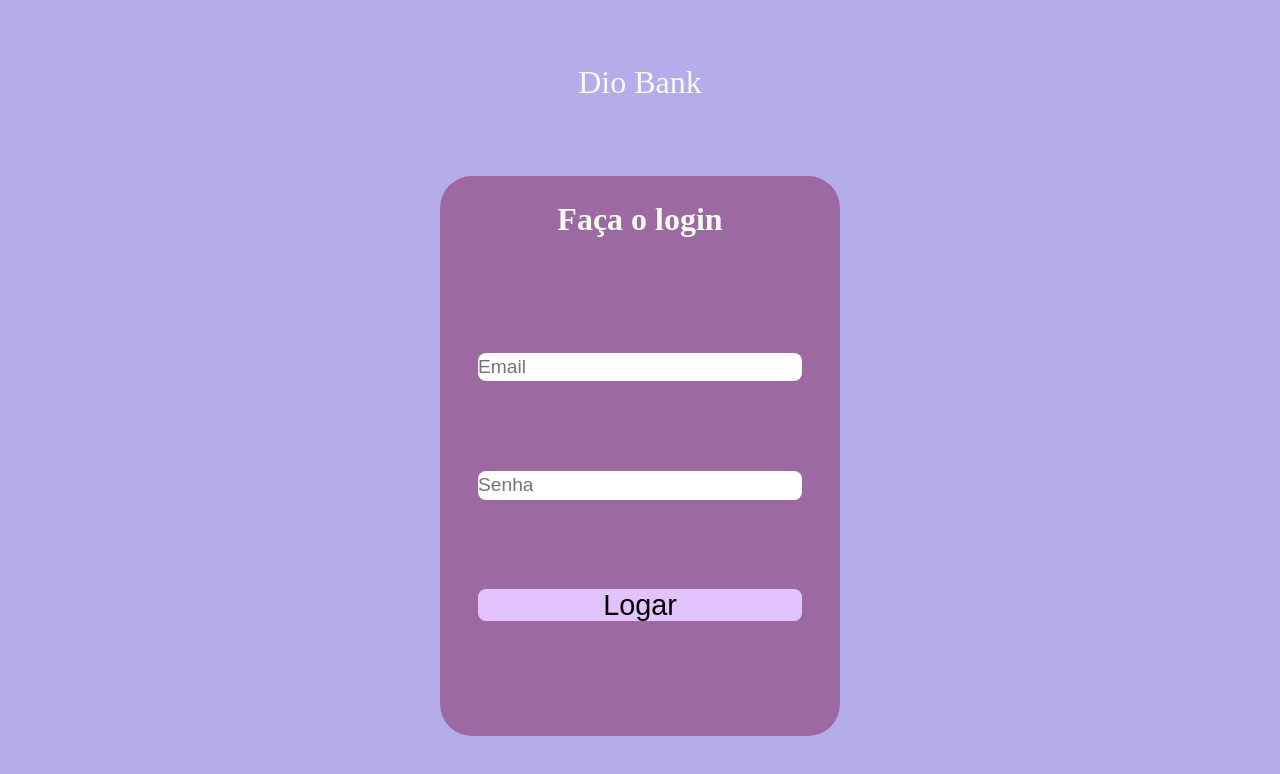
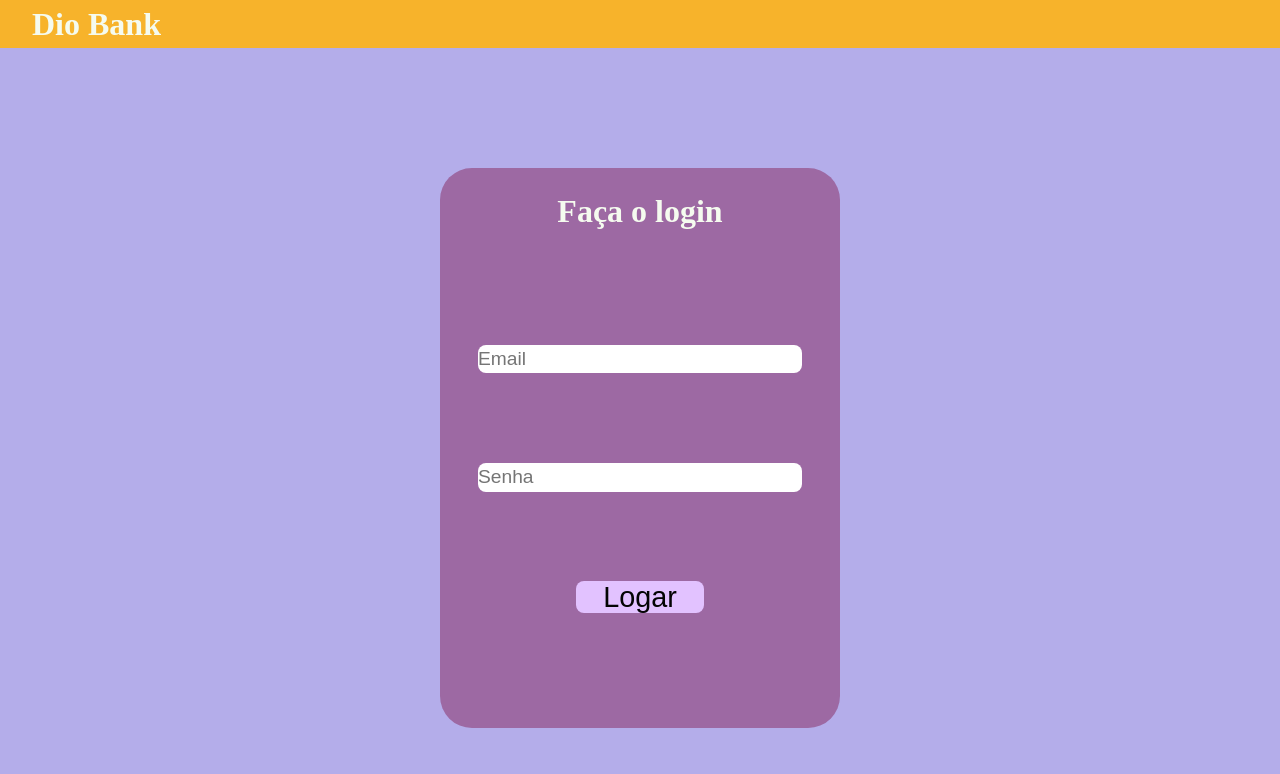
Before and after one commit to Martvie/Desafio-DioLogin-Typescript, a React (Create React App) app: page /conta/1 in a window 1280 px wide. Before the commit this address led to /. Shown: the top 774 px of the page. Built offline with nearby package versions, Linux system fonts and the light colour scheme.

Commit message:
adding authentication and routes

```diff
--- a/src/App.tsx
+++ b/src/App.tsx
@@ -1,8 +1,9 @@
 import Global from "./styles/global";
 
-import { Routes, Route, BrowserRouter } from "react-router-dom";
-import { Home } from "./components/pages/Home";
-import { Conta } from "./components/pages/Conta";
+import { BrowserRouter } from "react-router-dom";
+
+import { AppProvider } from "./contexts/AppContext";
+import { MaiRoutes } from "./routes";
 
 
 
@@ -11,10 +12,10 @@ function App() {
         <div className="App">
             <Global/>
             <BrowserRouter>
-            <Routes>
-                <Route path="/" element={<Home/>}/>
-                <Route path="/conta/:id" element={<Conta/>}/>
-            </Routes>
+            <AppProvider>
+
+                <MaiRoutes/>
+            </AppProvider>
             </BrowserRouter>
 
         </div>
--- a/src/components/Button/index.tsx
+++ b/src/components/Button/index.tsx
@@ -2,13 +2,13 @@ import styled from "styled-components";
 import{ MouseEventHandler} from "react";
 
 interface IButton {
-    name? : string,
-    event: MouseEventHandler
+    name : string,
+    event?: MouseEventHandler,
 }
 
 
 const ButtonContainer = styled.button`
-    width: 90%;
+    width: 8rem;
     height: 2rem;
 
     border-radius: 0.5rem;
@@ -27,7 +27,7 @@ const ButtonContainer = styled.button`
 
 export const Button : React.FC<IButton> = ({name, event}: IButton) =>{
     return(
-        <ButtonContainer onClick={event}>
+        <ButtonContainer onClick={event} >
             {name}
         </ButtonContainer>
     )
--- a/src/components/Form/index.tsx
+++ b/src/components/Form/index.tsx
@@ -1,6 +1,8 @@
-import { useState } from "react";
+import { useState, useContext } from "react";
+import { useNavigate } from "react-router-dom";
 
 import styled from "styled-components";
+import { AppContext } from "../../contexts/AppContext";
 
 import { login } from "../../services/login";
 import { Button } from "../Button";
@@ -36,6 +38,19 @@ const FormContainer = styled.form`
 
 export const Form = () => {
     const [email, setEmaiil] = useState<string>("");
+    const navigate = useNavigate();
+    const {setIsLogged}  = useContext(AppContext)
+
+    const validadeUser = async (email: string) =>{
+        const loggedIn = await login(email);
+
+        if(!loggedIn){
+            return alert('Email Inválido')
+        }
+
+        setIsLogged(true);
+        navigate('/conta/1')
+    }
 
     return (
         <InputWrapper>
@@ -54,7 +69,7 @@ export const Form = () => {
                 />
                 <Input label={"password"} descritor={"Senha"} />
 
-                <Button name={"Logar"} event={() => login(email)} />
+                <Button name={"Logar"} event={() =>validadeUser(email)} />
             </FormContainer>
         </InputWrapper>
     );
--- a/src/components/Header/index.tsx
+++ b/src/components/Header/index.tsx
@@ -1,19 +1,42 @@
-import styled from "styled-components"
+import { useContext } from "react";
+import { useNavigate } from "react-router-dom";
+import styled from "styled-components";
+import { AppContext } from "../../contexts/AppContext";
+import { Button } from "../Button";
 
 const HeaderContainer = styled.header`
     width: 100%;
     height: 3rem;
 
     display: flex;
-    justify-content: center;
+    justify-content: space-between;
+    align-items: center;
 
+    background-color: #f7b32b;
+
+    & > * {
+        margin: 2rem;
+    }
+`;
+
+const MainText = styled.h1`
     font-size: 2rem;
-`
+`;
 
-export const Header = () =>{
-    return(
+export const Header = () => {
+    const navigate = useNavigate();
+    const { setIsLogged, isLogged } = useContext(AppContext);
+
+    const logout = () => {
+        navigate("/");
+        setIsLogged(false);
+    };
+
+    return (
         <HeaderContainer>
-            Dio Bank
+            <MainText>Dio Bank</MainText>
+
+            {isLogged && <Button name="Sair" event={logout} />}
         </HeaderContainer>
-    )
-}
+    );
+};
--- a/src/components/Layout/index.tsx
+++ b/src/components/Layout/index.tsx
@@ -14,9 +14,12 @@ export const LayoutWrapper = styled.div`
 
 export const Layout = () => {
     return (
+        <>
+        <Header />
         <LayoutWrapper>
-            <Header />
+
             <Form/>
         </LayoutWrapper>
+        </>
     );
 };
--- a/src/components/pages/Conta/index.tsx
+++ b/src/components/pages/Conta/index.tsx
@@ -1,4 +1,4 @@
-import { useEffect, useState } from "react";
+import { useContext, useEffect, useState } from "react";
 import styled from "styled-components";
 import { useParams, useNavigate } from "react-router-dom";
 
@@ -8,6 +8,7 @@ import { CardInfo } from "../../CardInfo";
 import { api } from "../../../services/api";
 
 import { Header } from "../../Header";
+import { AppContext } from "../../../contexts/AppContext";
 
 
 const InfoWrapper = styled.div`
@@ -32,8 +33,11 @@ export const Conta: React.FC = () => {
 
     const [userData, setUserData] = useState<null| IUserData>()
     const {id} = useParams();
+    const {isLogged} = useContext(AppContext);
     const actualData = new Date();
     const navigate = useNavigate();
+
+    !isLogged && navigate('/');
 
     useEffect(() => {
         const getData = async () => {
@@ -43,6 +47,7 @@ export const Conta: React.FC = () => {
 
         getData();
     });
+
 
     if(userData && id !== userData.id){
         navigate('/')
--- /dev/null
+++ b/src/contexts/AppContext.tsx
@@ -0,0 +1,21 @@
+import { createContext, useState } from "react";
+
+interface IAppContext {
+    user: string;
+    isLogged: boolean;
+    setIsLogged: (isLogged: boolean) => void;
+}
+
+export const AppContext = createContext({} as IAppContext);
+
+ export const AppProvider = ({children}: any) =>{
+
+    const [isLogged, setIsLogged] = useState<boolean>(false)
+
+    const user = 'Marcus';
+    return(
+        <AppContext.Provider value={{user, isLogged, setIsLogged}}>
+            {children}
+        </AppContext.Provider>
+    )
+}
--- /dev/null
+++ b/src/routes.tsx
@@ -0,0 +1,16 @@
+import {useContext} from "react";
+import { Route, Routes } from "react-router-dom";
+import { Conta } from "./components/pages/Conta";
+import { Home } from "./components/pages/Home";
+import { AppContext } from "./contexts/AppContext";
+
+export const MaiRoutes = () => {
+    const {isLogged} = useContext(AppContext)
+
+    return (
+        <Routes>
+            <Route path="/" element={<Home />} />
+            <Route path="/conta/:id" element={isLogged? <Conta /> : <Home/>} />
+        </Routes>
+    );
+};
--- a/src/services/api.ts
+++ b/src/services/api.ts
@@ -3,7 +3,7 @@ const conta: object = {
     password: 1234,
     name : "Marcus",
     balance: 1500.00,
-    id: 1
+    id: "1"
 }
 
 export const api = new Promise((resolve) => {
--- a/src/services/login.tsx
+++ b/src/services/login.tsx
@@ -1,11 +1,11 @@
 import { api } from "./api";
 
-export const login = async (userEmail: string): Promise<void> =>{
+export const login = async (userEmail: string): Promise<boolean> => {
     const data: any = await api;
 
-    if(userEmail !== data.email){
-        return alert("Email inválido")
+    if (userEmail !== data.email) {
+        return false;
     }
 
-    alert(`Bem vinde ${userEmail}! Você será redirecionado em segundos!`);
-}
+    return true;
+};
```
Also changed, not shown: 1 other file (tests, documents, lock files or other folders).
